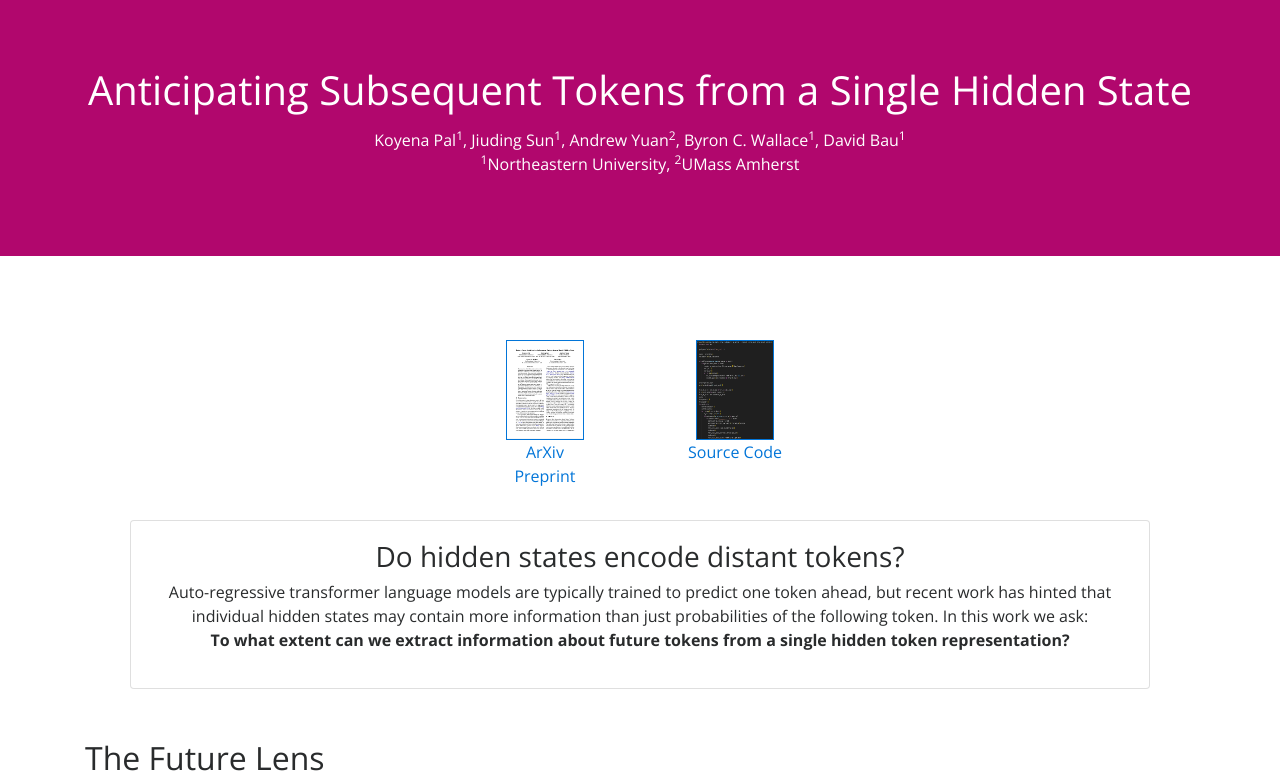
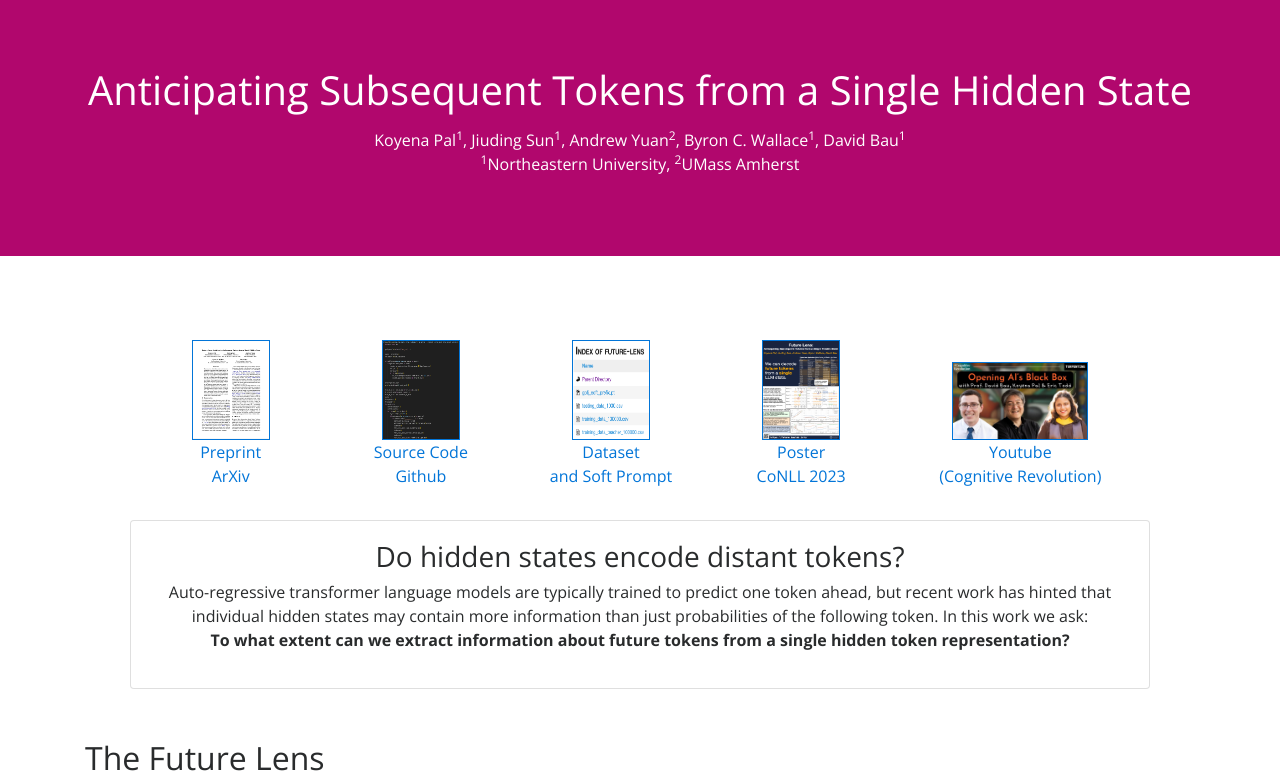
Before and after one commit to KoyenaPal/futurelens-web, a plain HTML site: page src/index.html in a window 1280 px wide. Shown: the top 780 px of the page. Drawn offline with nearby package versions, Linux system fonts and the light colour scheme.

Commit message:
added more files

```diff
--- a/src/index.html
+++ b/src/index.html
@@ -95,11 +95,26 @@
                 <a href="https://arxiv.org/abs/2311.04897" class="d-inline-block p-3 align-top" target="_blank">
                     <img height="100" width="78" src="images/paper-thumb.png" style="border:1px solid; margin: 0 38px;"
                         alt="ArXiv Preprint thumbnail" data-nothumb="">
-                    <br>ArXiv<br>Preprint</a>
+                    <br>Preprint<br>ArXiv</a>
                 <a href="https://github.com/KoyenaPal/future-lens/" class="d-inline-block p-3 align-top" target="_blank">
                     <img height="100" width="78" src="images/code-thumb.png" style="border:1px solid; margin: 0 38px;"
                         alt="Github code thumbnail" data-nothumb="">
-                    <br>Source Code<br>
+                    <br>Source Code<br>Github<br>
+                </a>
+                <a href="https://baulab.us/u/koyena/data/future-lens/" class="d-inline-block p-3 align-top" target="_blank">
+                    <img height="100" width="78" src="images/data-thumb.png" style="border:1px solid; margin: 0 38px;"
+                        alt="Data thumbnail" data-nothumb="">
+                    <br>Dataset<br> and Soft Prompt<br>
+                </a>
+                <a href="docs/future-lens-poster.pdf" class="d-inline-block p-3 align-top" target="_blank">
+                    <img height="100" width="78" src="images/poster-thumb.png" style="border:1px solid; margin: 0 38px;"
+                        alt="Poster thumbnail" data-nothumb="">
+                    <br>Poster<br>CoNLL 2023<br>
+                </a>
+                <a href="https://www.youtube.com/watch?v=O4Opvjze8Ic" class="d-inline-block p-3 align-bottom" target="_blank">
+                    <img height="78" width="136" src="images/youtube-thumb.png" style="border:1px solid; margin: 0 38px;"
+                        alt="Youtube thumbnail" data-nothumb="">
+                    <br>Youtube<br>(Cognitive Revolution)<br>
                 </a>
             </p>
 
```
Also changed, not shown: src/images/data-thumb.png (added), src/images/poster-thumb.png (added), src/images/youtube-thumb.png (added), 4 other files.
